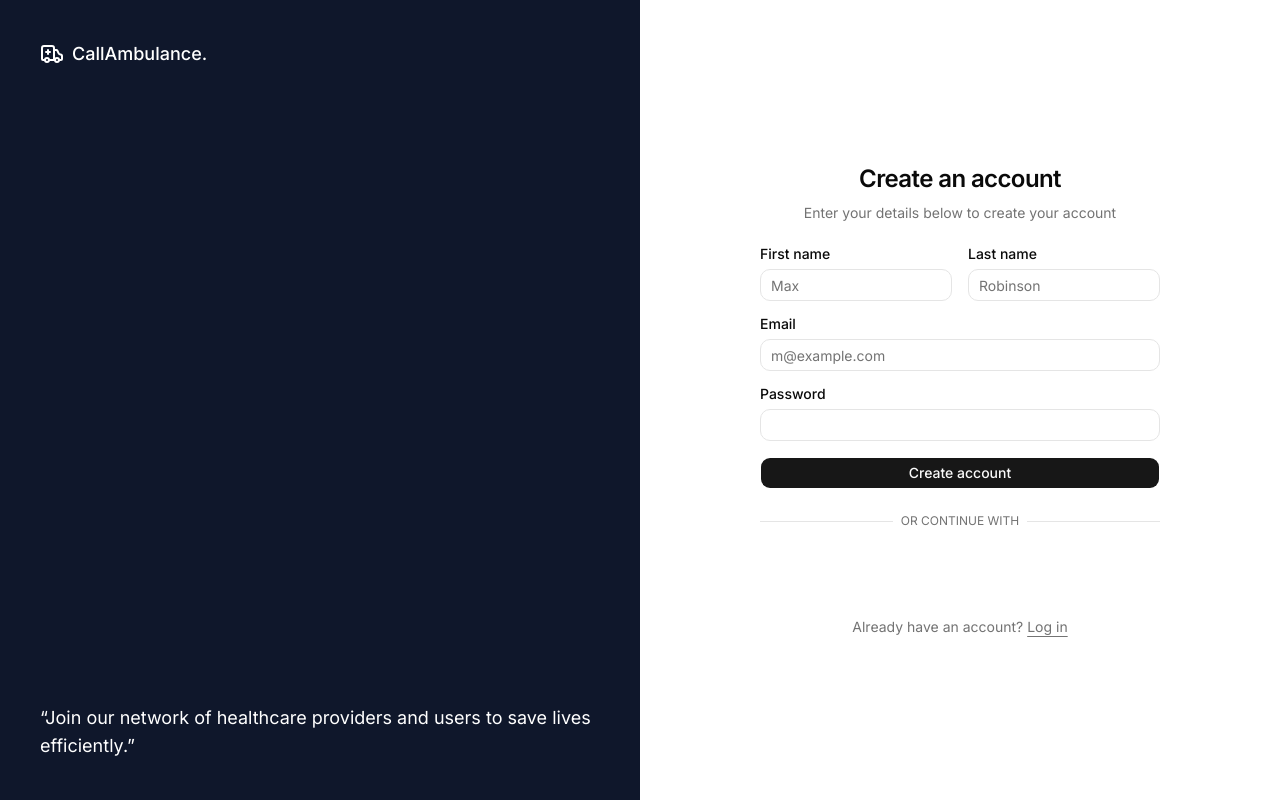
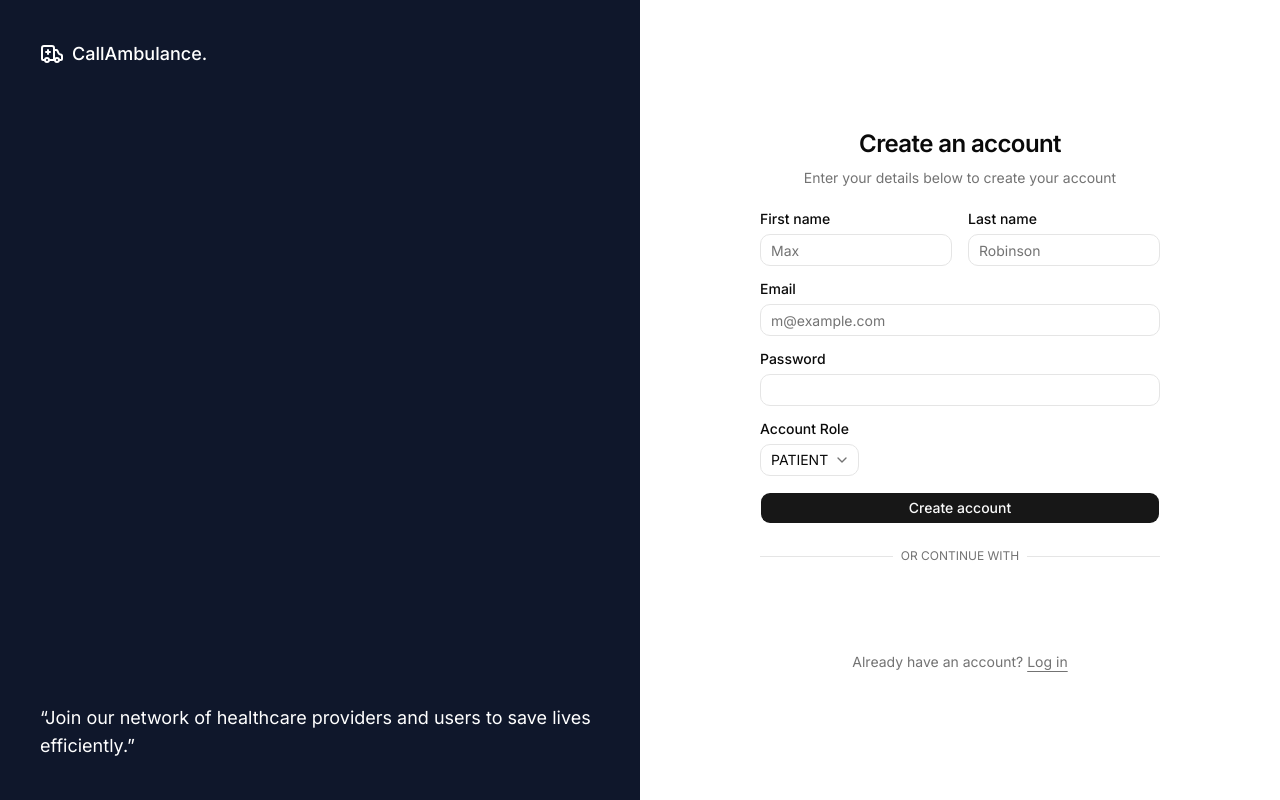
Before and after one commit to arpansarkar112/Emergency_Ambulance_Dispatch_System_frontend, a Next.js app: page /register in a window 1280 px wide. Built offline with nearby package versions, Linux system fonts and the light colour scheme; no server answers.

Commit message:
feat: add role selector to register page and default to PATIENT

```diff
--- a/src/app/(auth)/register/page.tsx
+++ b/src/app/(auth)/register/page.tsx
@@ -4,6 +4,7 @@ import Link from "next/link";
 import { Button } from "@/components/ui/button";
 import { Input } from "@/components/ui/input";
 import { Label } from "@/components/ui/label";
+import { Select, SelectContent, SelectItem, SelectTrigger, SelectValue } from "@/components/ui/select";
 import { Ambulance } from "lucide-react";
 import { useState } from "react";
 import { toast } from "sonner";
@@ -26,6 +27,7 @@ type RegisterFormValues = z.infer<typeof registerSchema>;
 
 export default function RegisterPage() {
   const [loading, setLoading] = useState(false);
+  const [role, setRole] = useState("PATIENT");
   const router = useRouter();
 
   const handleGoogleSuccess = async (credentialResponse: any) => {
@@ -90,7 +92,7 @@ export default function RegisterPage() {
                 lastName,
                 email,
                 password,
-                role: "user", // default role
+                role: role,
               });
 
               if (res.data.success) {
@@ -121,6 +123,18 @@ export default function RegisterPage() {
               <div className="grid gap-2">
                 <Label htmlFor="password">Password</Label>
                 <Input id="password" type="password" required />
+              </div>
+              <div className="grid gap-2">
+                <Label>Account Role</Label>
+                <Select value={role} onValueChange={setRole}>
+                  <SelectTrigger>
+                    <SelectValue placeholder="Select your role" />
+                  </SelectTrigger>
+                  <SelectContent>
+                    <SelectItem value="PATIENT">Patient (Need Ambulance)</SelectItem>
+                    <SelectItem value="DRIVER">Driver (Provide Ambulance)</SelectItem>
+                  </SelectContent>
+                </Select>
               </div>
               <Button className="w-full" type="submit" disabled={loading}>
                 {loading ? "Creating account..." : "Create account"}
```
